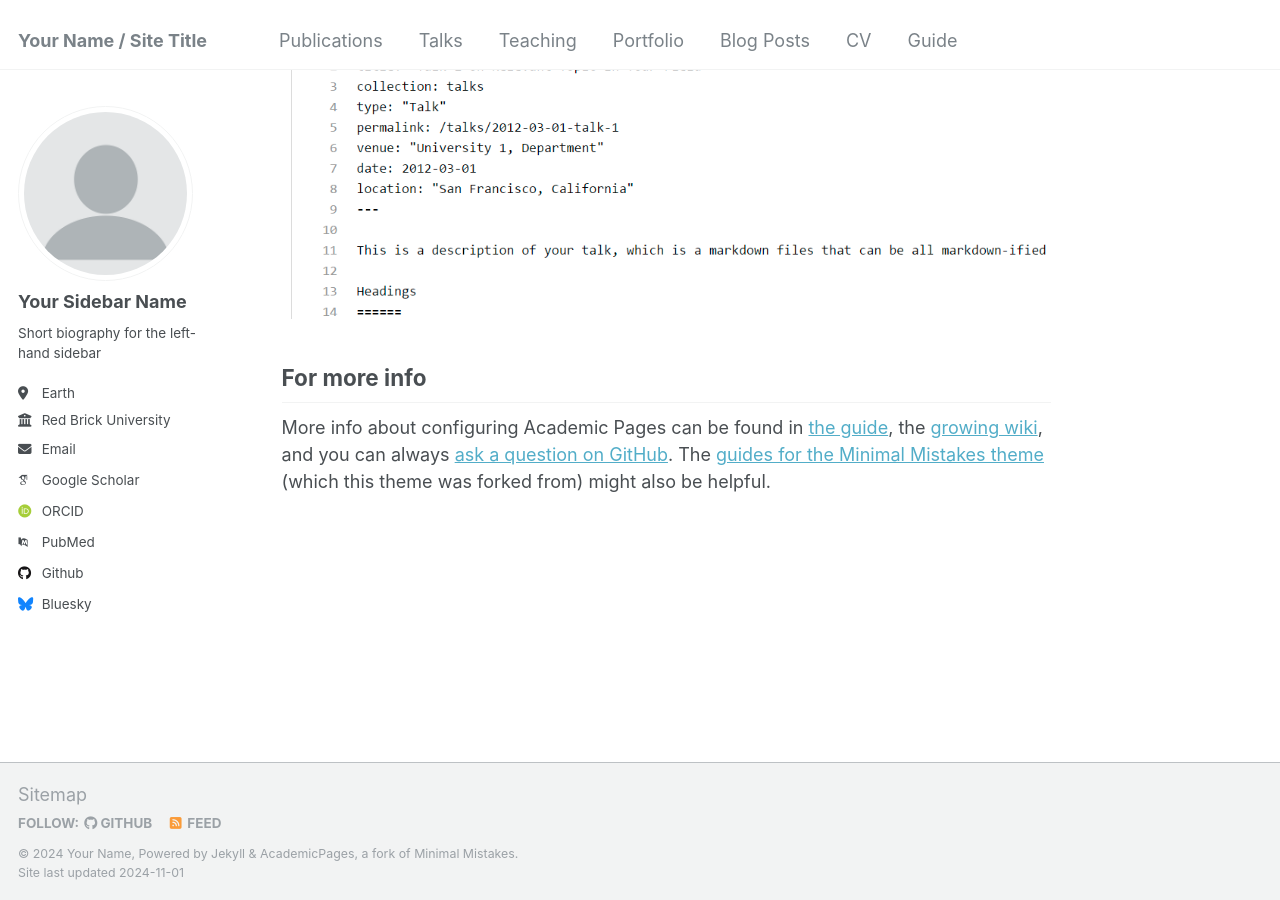
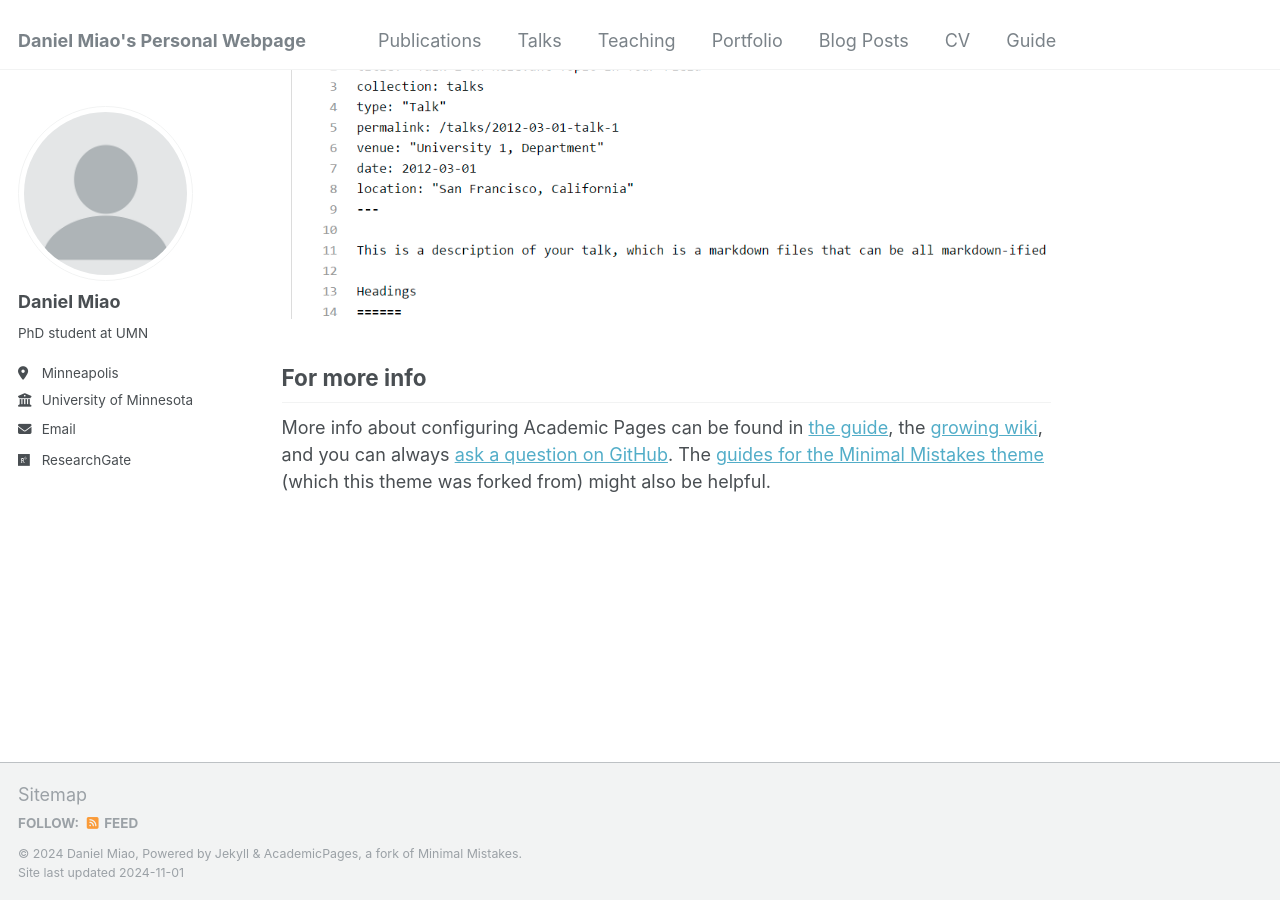
Before and after one commit to dmiao153/daniel-miao, a Jekyll site: the page built from _pages/about.md, in a window 1280 px wide and 900 px high, scrolled down 2643 px. Built offline with Jekyll 4.4.1, drawn with Linux system fonts in a browser that asks for light colours; some web fonts are replaced.

Commit message:
Update _config.yml

```diff
--- a/_config.yml
+++ b/_config.yml
@@ -8,13 +8,13 @@
 
 # Basic Site Settings
 locale                   : "en-US"
-title                    : "Your Name / Site Title"
+title                    : "Daniel Miao's Personal Webpage"
 title_separator          : "-"
-name                     : &name "Your Name"
-description              : &description "personal description"
-url                      : https://academicpages.github.io # the base hostname & protocol for your site e.g. "https://mmistakes.github.io"
+name                     : &name "Daniel Miao"
+description              : &description "Third year PhD student in Applied Math at University of Minnesota"
+url                      : https://danielmiao.github.io # the base hostname & protocol for your site e.g. "https://mmistakes.github.io"
 baseurl                  : "" # the subpath of your site, e.g. "/blog"
-repository               : "academicpages/academicpages.github.io"
+repository               : "dmiao153/danielmiao.github.io"
 
 # Site Author - The following control what appear as part of the author content on the side bar.
 #               If a field is blank the icon and link will not appear, otherwise it will be shown.
@@ -22,34 +22,34 @@ repository               : "academicpages/academicpages.github.io"
 author:
   # Biographic information
   avatar           : "profile.png"
-  name             : "Your Sidebar Name"
-  pronouns         : # example: "she/her"
-  bio              : "Short biography for the left-hand sidebar"
-  location         : "Earth"
-  employer         : "Red Brick University"
+  name             : "Daniel Miao"
+  pronouns         : # example: "/her"
+  bio              : "PhD student at UMN"
+  location         : "Minneapolis"
+  employer         : "University of Minnesota"
   uri              : # URL
   email            : "none@example.org"
 
   # Academic websites
   arxiv            : # URL - Update with the correct link to your profile
-  googlescholar    : "https://scholar.google.com/citations?user=PS_CX0AAAAAJ"
+  googlescholar    : # "https://scholar.google.com/citations?user=PS_CX0AAAAAJ"
   impactstory      : # URL
-  orcid            : "http://orcid.org/yourorcidurl"
+  orcid            : # "http://orcid.org/yourorcidurl"
   semantic         : # URL
-  pubmed           : "https://www.ncbi.nlm.nih.gov/pubmed/?term=john+snow"
-  researchgate     : # URL
+  pubmed           : # "https://www.ncbi.nlm.nih.gov/pubmed/?term=john+snow"
+  researchgate     : "https://www.researchgate.net/profile/Daniel-Miao-3" # URL
   scopus           : # URL
 
   # Repositories and software development
   bitbucket        : # Username - Update with your username on the site
   codepen          : # Username
   dribbble         : # Username
-  github           : "academicpages"
+  github           : # "academicpages"
   kaggle           : # Username
   stackoverflow    : # User number or user number and name (i.e., use "1" or "1/jeff-atwood")
 
   # Social media
-  bluesky          : "bsky.app" # Replace this with you Bluesky username
+  bluesky          : # "bsky.app" # Replace this with you Bluesky username
   facebook         : # Username
   flickr           : # Username
   foursquare       : # Username
```
